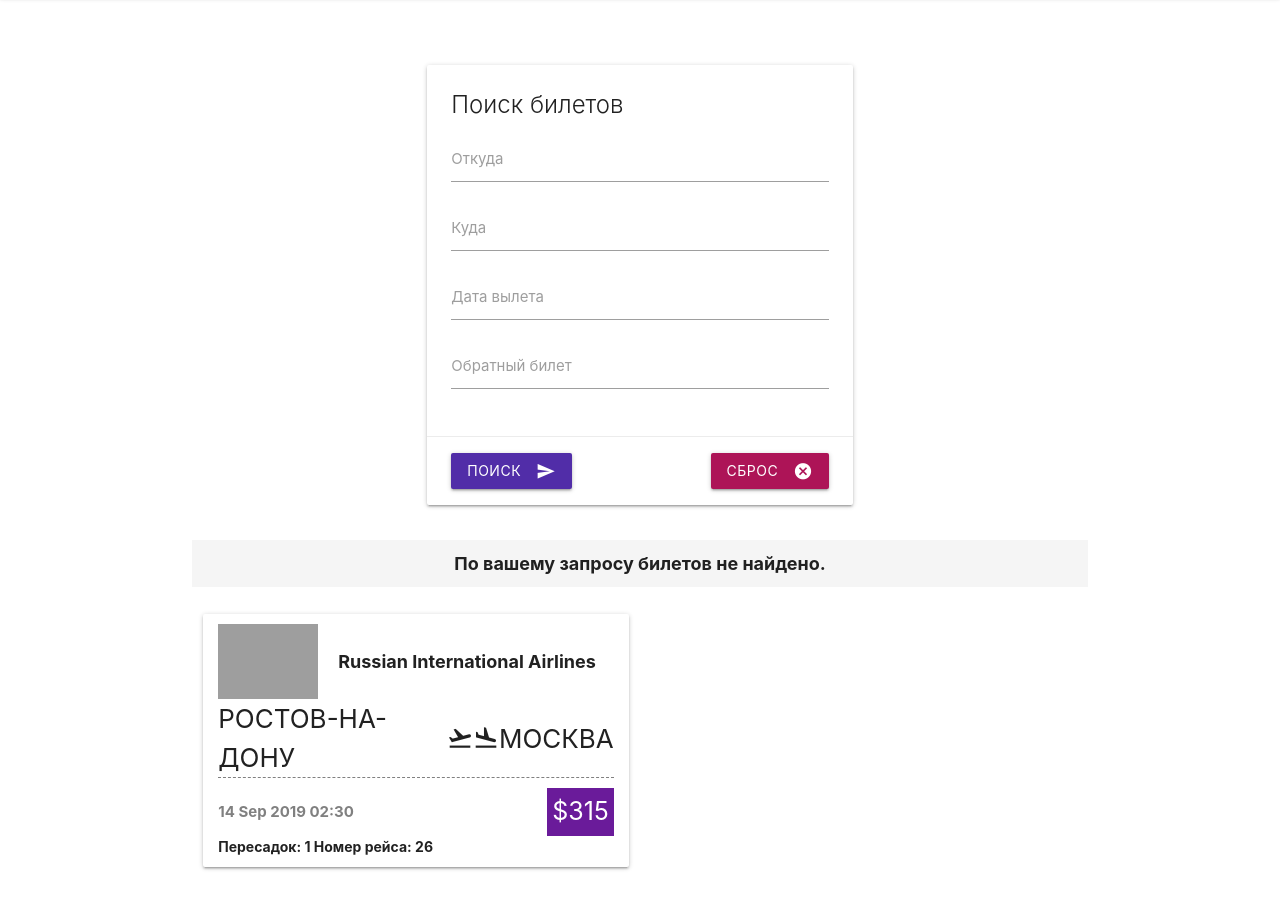
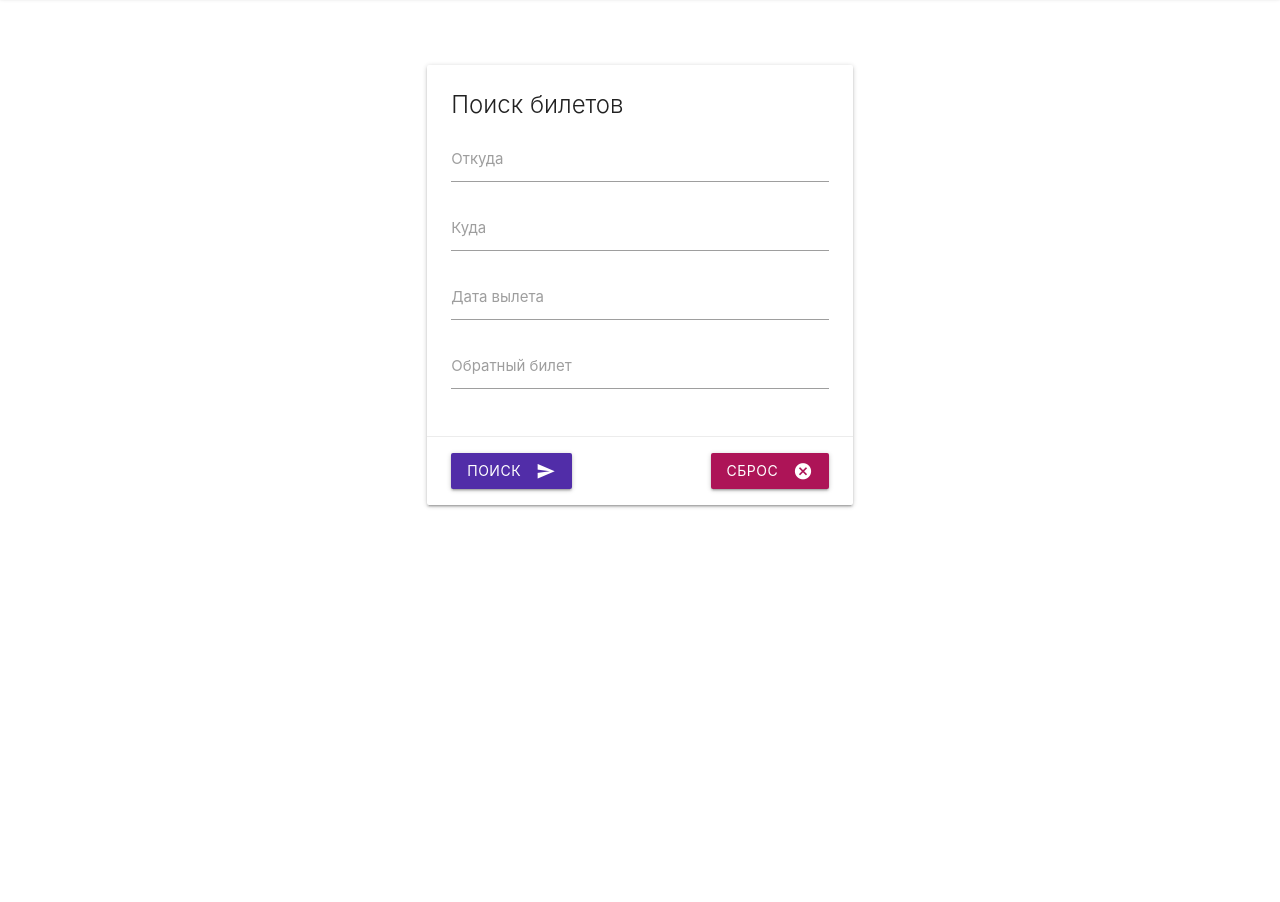
Before and after one commit to sergeiKhvalko/Avia-Tickets, a website built with webpack: page src/index.html in a window 1280 px wide. Shown: the part 67-969 px from the top of the page. After the commit the page ends 800 px from the top, so only its background shows below. Built offline with nearby package versions, Linux system fonts and the light colour scheme; some packages are replaced by stand-ins of ours; no server answers; grey boxes are pictures that could not be loaded.

Commit message:
some changes css

```diff
--- a/src/index.html
+++ b/src/index.html
@@ -79,42 +79,7 @@
     </div>
     <div class="tickets-sections">
         <div class="container">
-          <div class="row">
-            <div class="tickets-empty-res-msg">
-              По вашему запросу билетов не найдено.
-            </div>
-            <div class="col s12 m6">
-              <div class="card ticket-card">
-                <div class="ticket-airline d-flex align-items-center">
-                  <img
-                    src="http://pics.avs.io/200/200/PS.png"
-                    class="ticket-airline-img"
-                  />
-                  <span class="ticket-airline-name"
-                    >Russian International airlines</span
-                  >
-                </div>
-                <div class="ticket-destination d-flex align-items-center">
-                  <div class="d-flex align-items-center mr-auto">
-                    <span class="ticket-city">Ростов-на-Дону </span>
-                    <i class="medium material-icons">flight_takeoff</i>
-                  </div>
-                  <div class="d-flex align-items-center">
-                    <i class="medium material-icons">flight_land</i>
-                    <span class="ticket-city">Москва</span>
-                  </div>
-                </div>
-                <div class="ticket-time-price d-flex align-items-center">
-                  <span class="ticket-time-departure">14 Sep 2019 02:30</span>
-                  <span class="ticket-price ml-auto">$315</span>
-                </div>
-                <div class="ticket-additional-info">
-                  <span class="ticket-transfers">Пересадок: 1</span>
-                  <span class="ticket-flight-number">Номер рейса: 26</span>
-                </div>
-              </div>
-            </div>
-          </div>
+          <div class="row"></div>
         </div>
       </div>
   </body>
--- a/src/js/store/locations.js
+++ b/src/js/store/locations.js
@@ -28,9 +28,7 @@ class Locations {
     }
 
     getCityCodeByKey(key) {
-      const city = Object.values(this.cities).find(
-        item => item.full_name === key,
-      );
+      const city = Object.values(this.cities).find(item => item.full_name === key);
       return city.code;
     }
 
--- a/src/js/views/currency.js
+++ b/src/js/views/currency.js
@@ -12,7 +12,6 @@ class CurrencyUI {
     }
 
     getCurrencySymbol() {
-        console.log(this);
         return this.dictionary[this.currecyValue];
     }
 }
```
Also changed, not shown: dist/index.html, src/js/views/tickets.js (indentation only), 4 other files.
